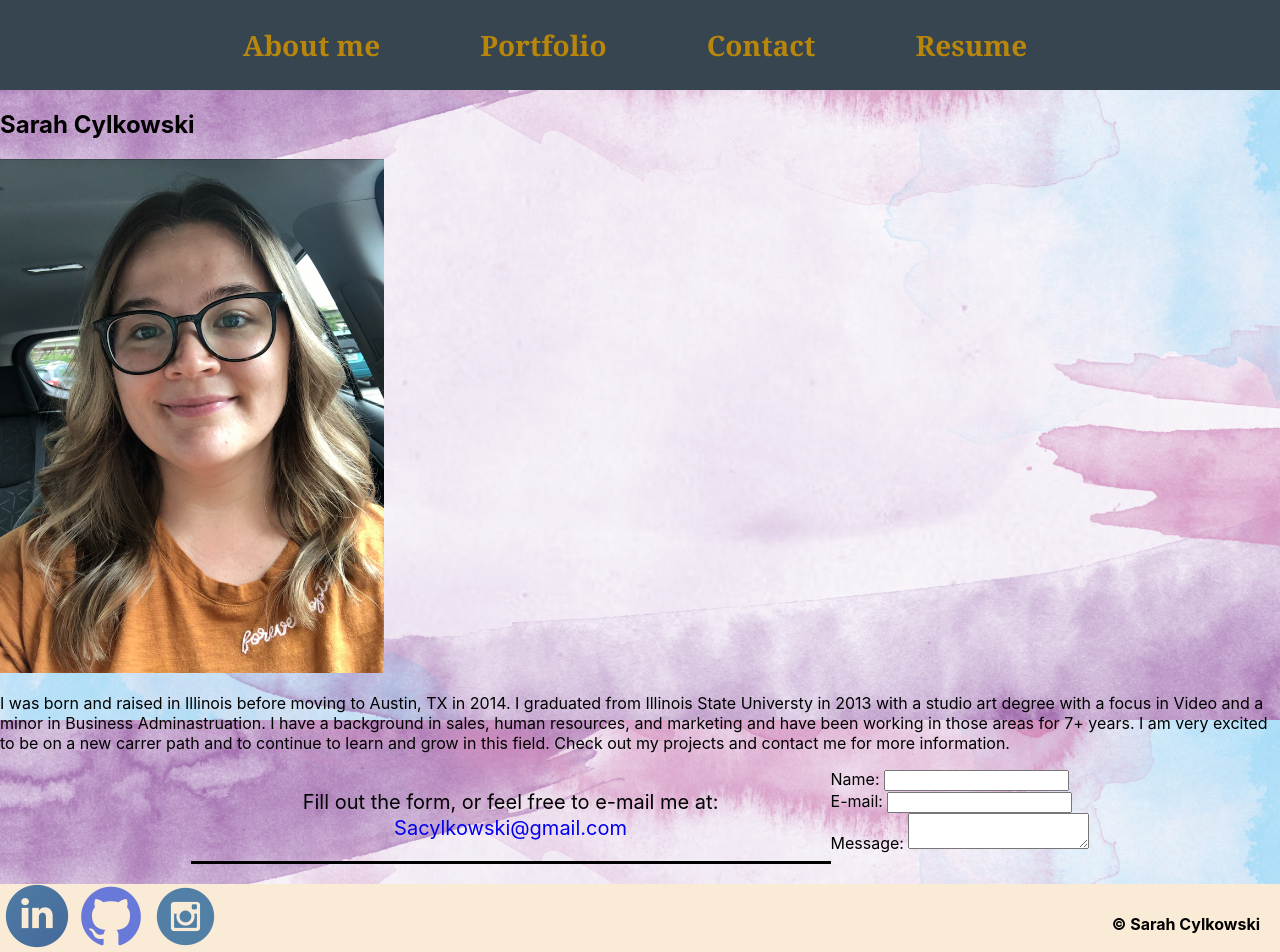
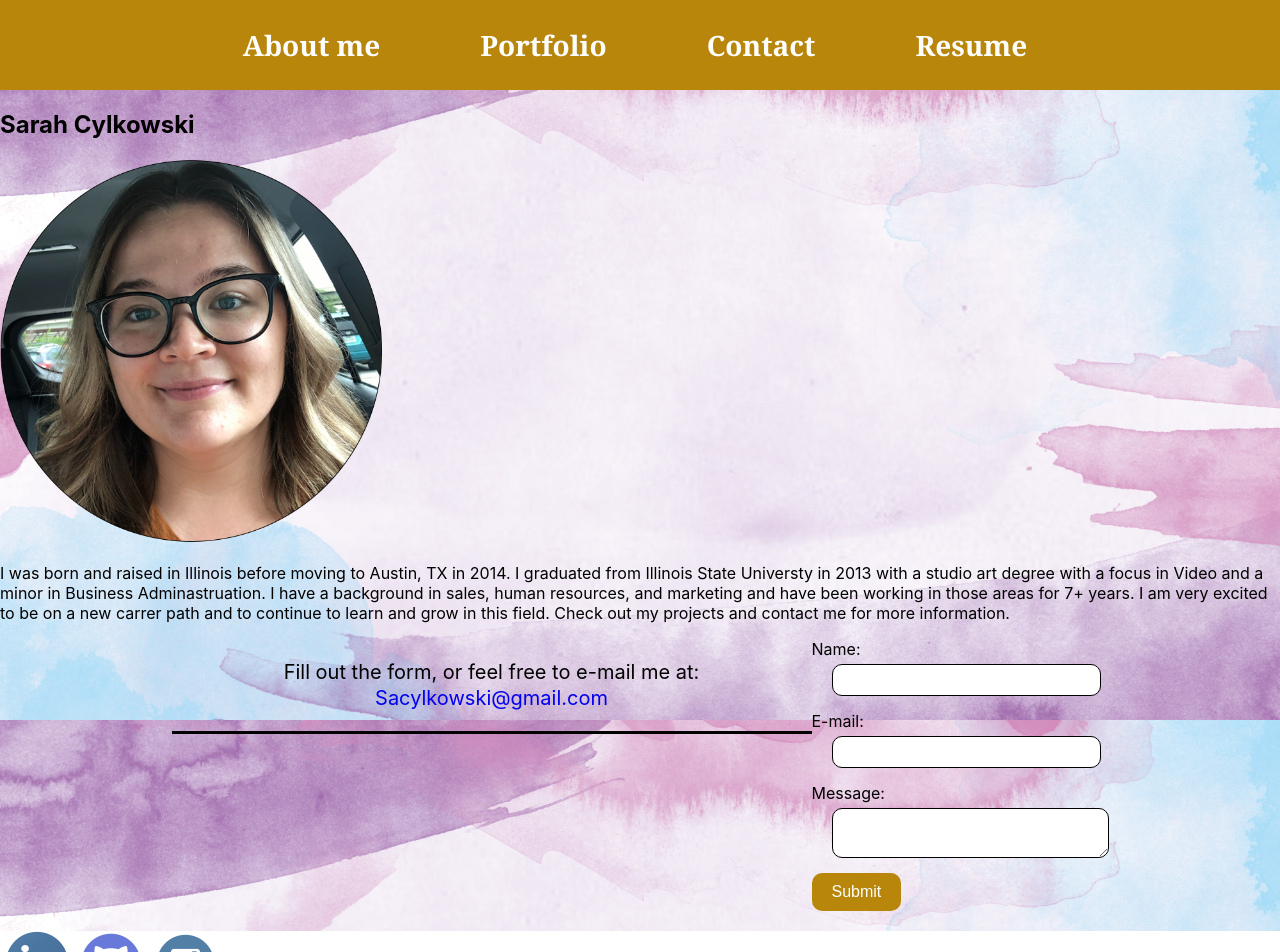
Before and after one commit to sacylkowski/react-portfolio, a React (Create React App) app: page / in a window 1280 px wide. Shown: the top 952 px of the page. Built offline with nearby package versions, Linux system fonts and the light colour scheme.

Commit message:
added styling to contact form

```diff
--- a/src/App.css
+++ b/src/App.css
@@ -5,7 +5,7 @@ body {
 }
 
 header {
-    background-color: #36454F;
+    background-color: darkgoldenrod;
     display: flex;
     flex-wrap: wrap;
     top: 0;
@@ -33,10 +33,14 @@ header nav ul {
 header nav ul li a {
     font-weight: bold;
     font-size: 28px;
-    color: darkgoldenrod;
+    color: white;
     font-family: Cambria, Cochin, Georgia, Times, 'Times New Roman', serif;
     text-decoration: none;
     padding: 0px 50px 0 50px;
+}
+
+.portrait {
+    justify-content: center;
 }
 
 .contact-me {
@@ -61,14 +65,29 @@ header nav ul li a {
     text-align: center;
 }
 
-#contact-form {
+.contact-form input, .contact-form textarea {
+    border: 1px solid black;
     display: block;
+    padding: 6px 30px;
+    font-size: 16px;
+    color: darkcyan;
+    margin: 5px 0 15px 20px;
+    border-radius: 10px;
+    background-color: white;
+}
 
-
+.contact-form button {
+    padding: 10px 20px;
+    background-color: darkgoldenrod;
+    color: white;
+    font-size: 16px;
+    border: none;
+    border-radius: 10px;
+    margin-bottom: 20px;
 }
 
 footer {
-    background-color: antiquewhite;
+    background-color: white;
     padding: auto;
     display: flex;
     /* flex-wrap: wrap; */
--- a/src/components/About/index.js
+++ b/src/components/About/index.js
@@ -1,11 +1,11 @@
 import React from "react";
-import myself from "../../../src/assets/img/picture-of-me.png";
+import myself from "../../../src/assets/img/portrait.png";
 
 function About() {
     return (
         <section>
             <h2>Sarah Cylkowski</h2>
-            <img src={myself} style={{ width: "30% " }} alt="portrait" />
+            <img className="portrait" src={myself} style={{ width: "30% " }} alt="portrait" />
             <p>I was born and raised in Illinois before moving to Austin, TX in 2014. I graduated from Illinois State
             Universty in 2013 with a studio art degree with a focus in Video and a minor in Business Adminastruation. I
             have a background in sales, human resources, and marketing and have been working in those areas for 7+ years.
--- a/src/components/Contact/index.js
+++ b/src/components/Contact/index.js
@@ -6,7 +6,7 @@ function Contact() {
         <div class="contact">
             <p class="section-title">Fill out the form, or feel free to e-mail me at:  <a href="mailto:sacylkowski@gmail.com">Sacylkowski@gmail.com</a></p>
            </div>
-           <form id="contact-form">
+           <form className="contact-form">
             <div>
                 <label htmlFor="name">Name:    </label>
                 <input type="text" name="name"/>
@@ -18,6 +18,7 @@ function Contact() {
                 <label htmlFor="message">Message: </label>
                 <textarea name="name"/>
             </div>
+            <button type="submit">Submit</button>
            </form>
            </section>
     );
```
Also changed, not shown: src/assets/img/portrait.png (added).
